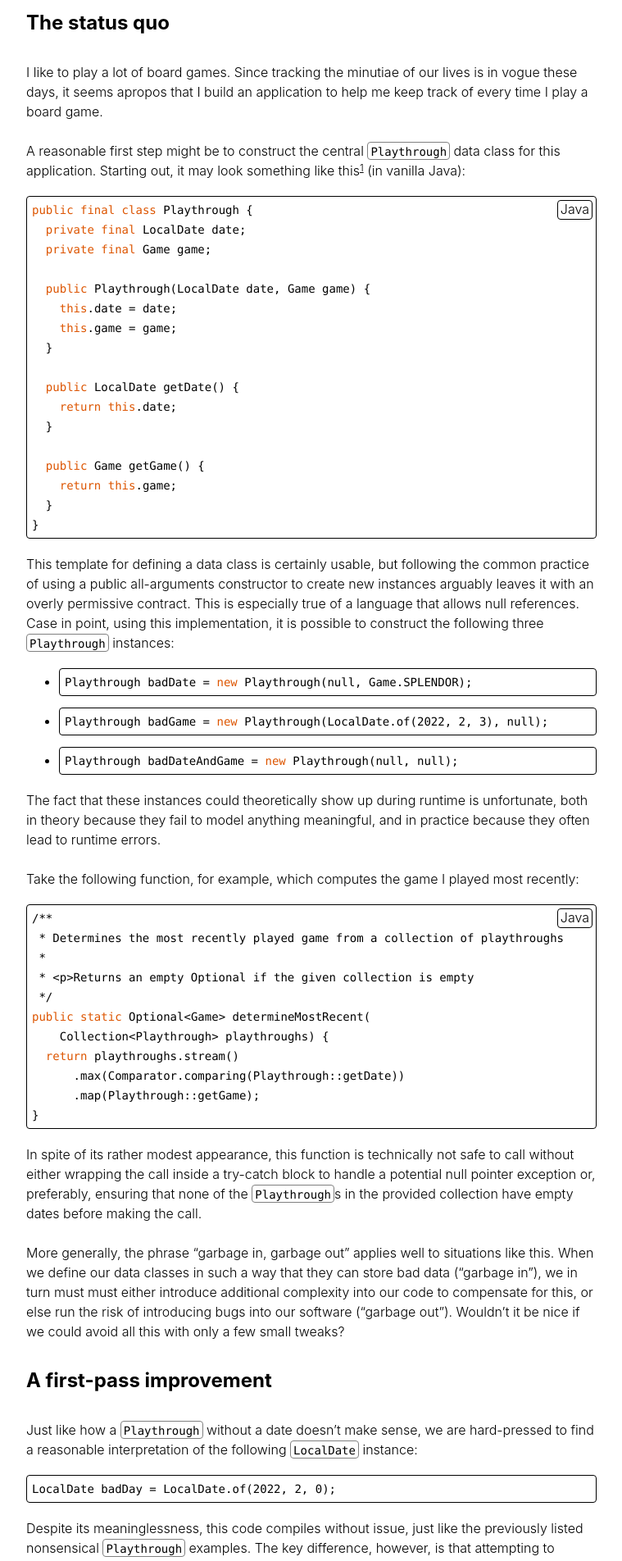
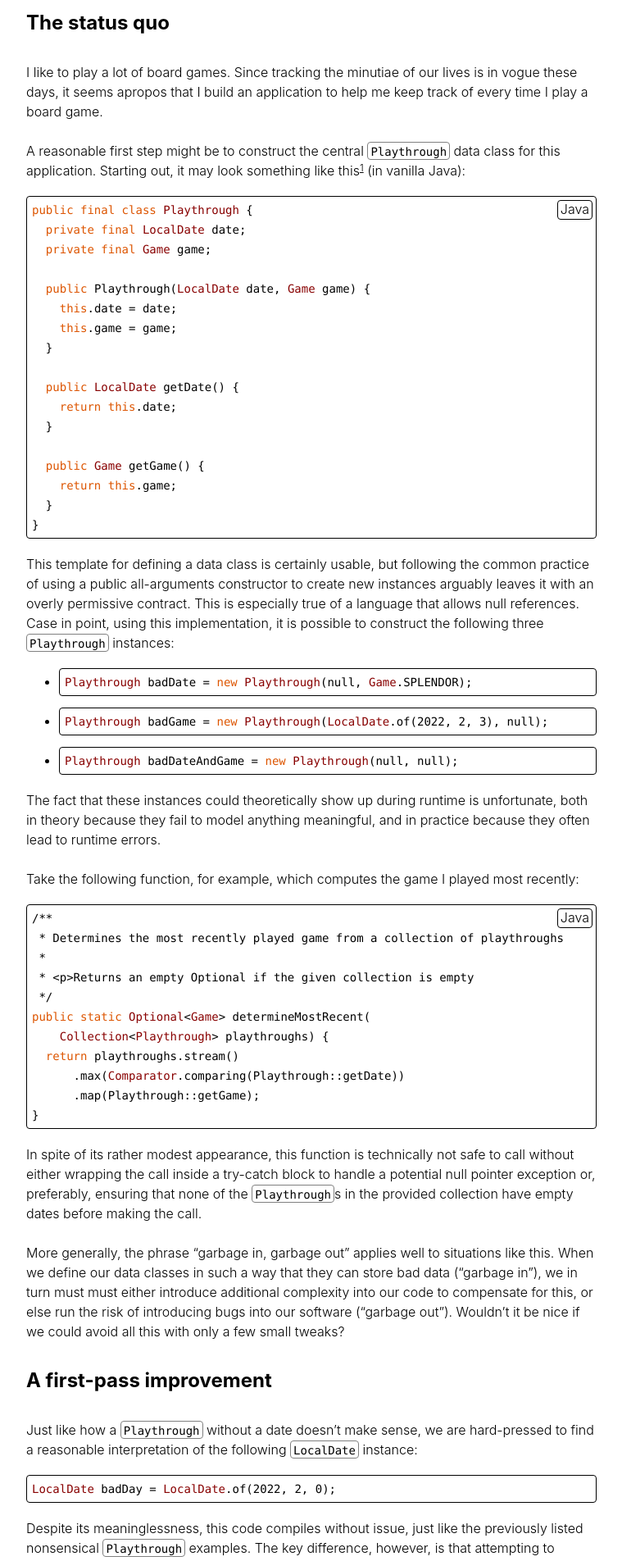
Before and after one commit to andrewtbiehl/andrewtbiehl.com, a Jekyll site: the page built from _posts/2022-02-03-improving-data-classes.md, in a window 1280 px wide. Shown: the part 477-2381 px from the top of the page at 82% size, without its empty margins (260-1019 px from the left). Built offline with Jekyll 4.4.1, drawn with Linux system fonts in a browser that asks for light colours.

Commit message:
Add syntax highlighting to type tokens

```diff
--- a/_sass/_syntax-highlighting.scss
+++ b/_sass/_syntax-highlighting.scss
@@ -4,12 +4,9 @@ code {
 
   // Keyword
   .kc, // Keyword.Constant
-  .kt, // Keyword.Type
 
   // Name
-  .nb, // Name.Builtin
   .bp, // Name.Builtin.Pseudo
-  .nc, // Name.Class
   .no, // Name.Constant
 
   // Literal
@@ -52,6 +49,14 @@ code {
   .kr // Keyword.Reserved
   {
     color: #d50;
+  }
+
+  // Type tokens
+  .kt, // Keyword.Type
+  .nb, // Name.Builtin
+  .nc // Name.Class
+  {
+    color: #800;
   }
 
   // Currently unused tokens
```
